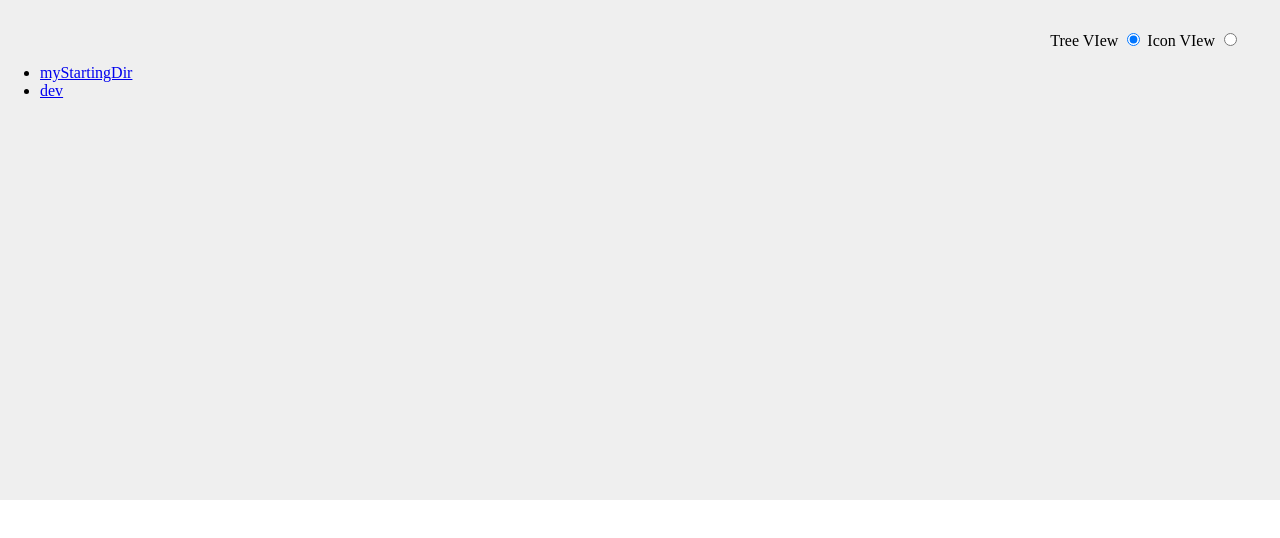
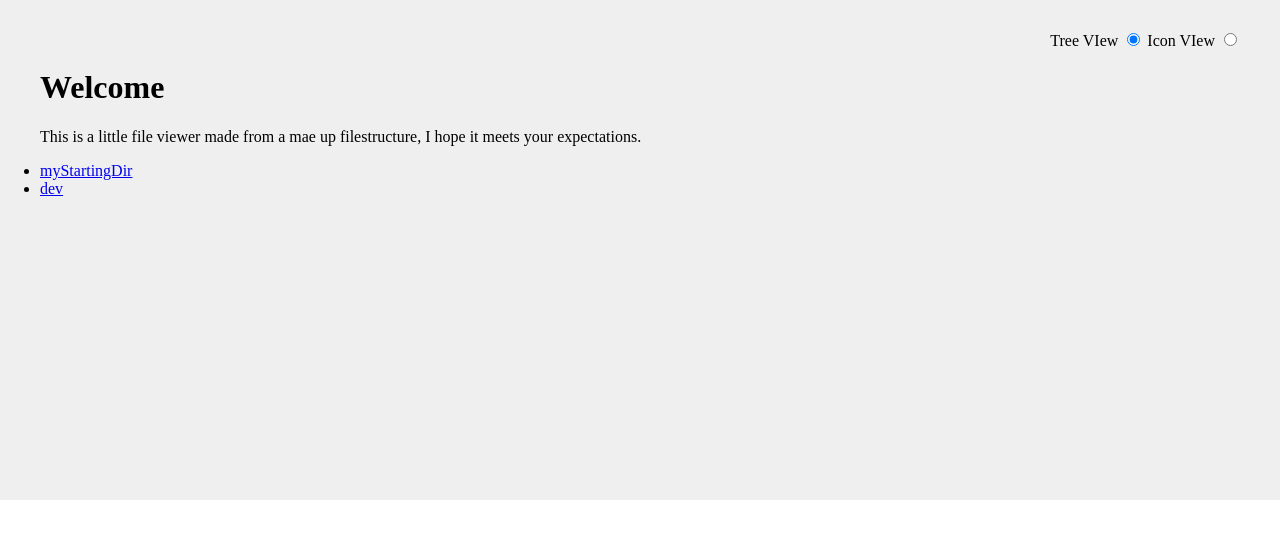
Before and after one commit to oberntorp/EdumentCodeTest, a plain HTML site: page index.html in a window 1280 px wide. Drawn offline with Linux system fonts and the light colour scheme.

Commit message:
Changes made:
- Welcome message added to index.html

- README updated

```diff
--- a/index.html
+++ b/index.html
@@ -17,6 +17,8 @@
                 <input type="radio" name="viewType" value="iconView" id="iconView">
             </span>
         </header>
+        <h1>Welcome</h1>
+        <p>This is a little file viewer made from a mae up filestructure, I hope it meets your expectations.</p>
         <section id="fileListing"><ul></ul></section>
     </main>
     <script src="js/site.js"></script>
```
Also changed, not shown: 1 other file.
